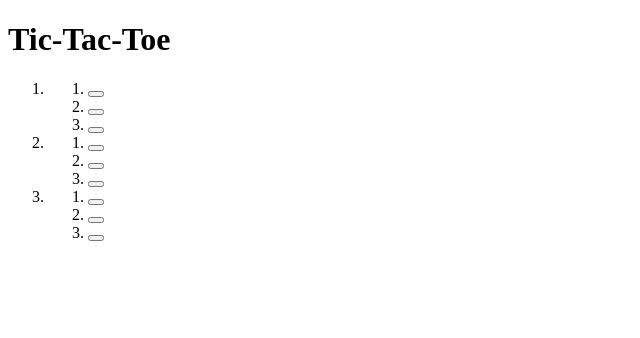
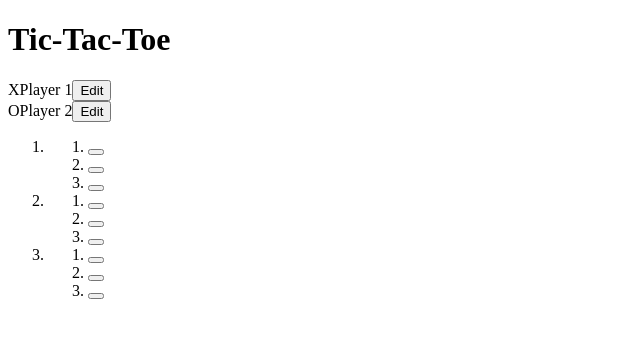
Before and after one commit to samko945/tic-tac-toe-react, a React (Vite) app: page / in a window 1280 px wide. Shown: the top 338 px of the page, without its empty margins (0-640 px from the left). Built offline with nearby package versions, Linux system fonts and the light colour scheme.

Commit message:
create Player component
handleNameChange

```diff
--- a/src/App.jsx
+++ b/src/App.jsx
@@ -1,6 +1,8 @@
 import { useState } from "react";
 
-const PLAYERS = [{ X: "Player 1" }, { O: "Player 2" }];
+import Player from "./components/Player";
+
+const PLAYERS = { X: "Player 1", O: "Player 2" };
 const INITIAL_GAME_BOARD = [
 	[null, null, null],
 	[null, null, null],
@@ -35,11 +37,18 @@ function App() {
 		setGameTurns((prev) => [{ player: activePlayer, tile: { rowIndex, colIndex } }, ...prev]);
 	}
 
+	function handleNameChange(symbol, newName) {
+		setPlayers((prev) => ({ ...prev, [symbol]: newName }));
+	}
+
 	console.log(gameTurns);
 
 	return (
 		<main>
-			<section id="players"></section>
+			<section id="players">
+				<Player initialName={players.X} symbol="X" onNameChange={handleNameChange} />
+				<Player initialName={players.O} symbol="O" onNameChange={handleNameChange} />
+			</section>
 			<section id="game-board">
 				<ol>
 					{gameBoard.map((row, rowIndex) => {
--- /dev/null
+++ b/src/components/Player.jsx
@@ -0,0 +1,22 @@
+import { useState } from "react";
+
+export default function Player({ initialName, symbol, onNameChange }) {
+	const [playerName, setPlayerName] = useState(initialName);
+	const [isEditing, setIsEditing] = useState(false);
+	function toggleEditMode() {
+		setIsEditing((prev) => !prev);
+		if (isEditing) {
+			onNameChange(symbol, playerName);
+		}
+	}
+	return (
+		<div>
+			<span>{symbol}</span>
+			{isEditing && (
+				<input type="text" value={playerName} onChange={(e) => setPlayerName(e.target.value)} required />
+			)}
+			{!isEditing && <span>{playerName}</span>}
+			<button onClick={toggleEditMode}>{isEditing ? "Save" : "Edit"}</button>
+		</div>
+	);
+}
```
